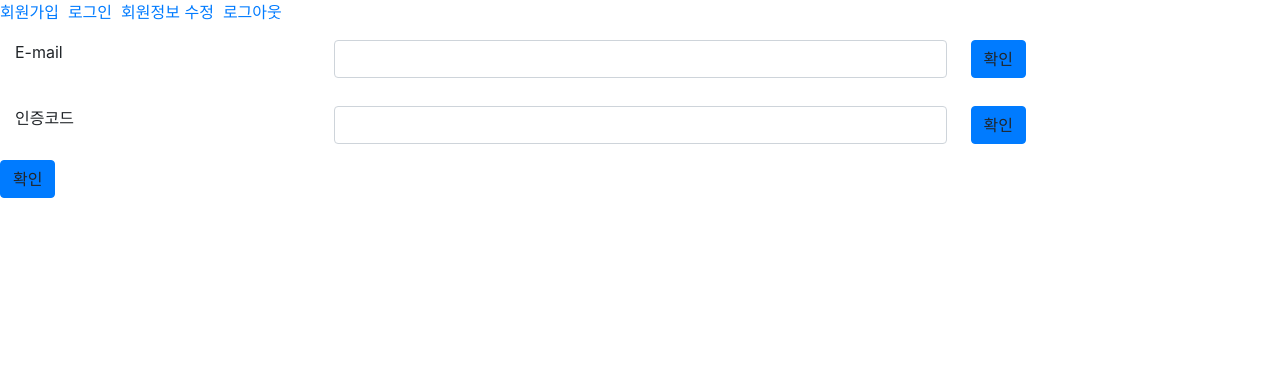
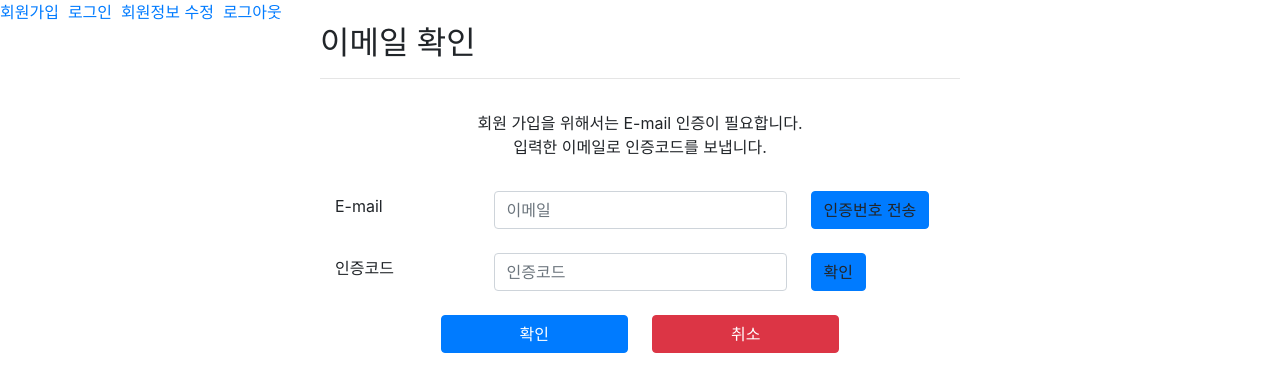
Before and after one commit to Jiyoooon/cookit, a Vue app in the folder front-end/: page /emailAuth in a window 1280 px wide. Shown: the top 392 px of the page. Built offline with nearby package versions, Linux system fonts and the light colour scheme.

Commit message:
0722 | Create EmailAuthPage

```diff
--- /dev/null
+++ b/front-end/src/components/accounts/EmailAuth.vue
@@ -0,0 +1,63 @@
+<template>
+  <div>
+    <b-container fluid="lg" id ="userinfo-container">
+      <b-row align-v = "center">
+        <b-col sm="3">
+          <label for="input-email">E-mail</label>
+        </b-col>
+        <b-col sm="6">
+          <b-form-input
+            id="input-email"
+            v-model="userid"
+            :state="useridState"
+            aria-describedby="input-email-help input-email-feedback"
+            placeholder="이메일"
+            trim
+            >
+          </b-form-input>
+          <b-form-invalid-feedback id="email-feedback">
+            아이디를 입력하세요(영어만 가능, 최소8글자)
+          </b-form-invalid-feedback>
+        </b-col>
+        <b-col sm="3">
+          <b-button variant="primary">인증번호 전송</b-button>
+        </b-col>
+      </b-row>
+
+      <b-row align-v="center" align-h="center">
+        <b-col sm="3">
+          <label for="emailcode">인증코드</label>
+        </b-col>
+        <b-col sm="6">
+          <b-form-input id="emailcode" aria-describedby="code-feedback" v-model="password" :state="passwordValid" placeholder="인증코드"></b-form-input>
+          <b-form-invalid-feedback id="code-feedback">
+          인증코드가 올바르지 않습니다. </b-form-invalid-feedback>
+        </b-col>
+        <b-col sm="3">
+          <b-button variant="primary">확인</b-button>
+        </b-col>
+      </b-row>
+      <b-row align-v="center" align-h="center" >
+          <b-col sm="2"></b-col>
+          <b-col sm="4">
+            <b-button variant="primary" to="/Signup" block>확인</b-button>
+          </b-col>
+          <b-col sm="4">
+            <b-button variant="danger" to="/" block>취소</b-button>
+          </b-col>
+          <b-col sm="2"></b-col>
+      </b-row>
+    </b-container>
+
+  </div>
+</template>
+
+<script>
+  export default {
+    name: 'EmailAuth',
+  }
+</script>
+
+<style>
+
+</style>
--- a/front-end/src/views/accounts/EmailAuthView.vue
+++ b/front-end/src/views/accounts/EmailAuthView.vue
@@ -1,55 +1,31 @@
 <template>
-  <div>
-
-    <b-container fluid>
-      <b-row class="my-1">
-        <b-col sm="3"><!--길이-->
-          <label for="input-userid">E-mail</label>
-        </b-col>
-        <b-col sm="6">
-          <b-form-input
-            id="input-userid"
-            v-model="userid"
-            :state="useridState"
-            aria-describedby="input-userid-help input-userid-feedback"
-            placeholder=""
-            trim
-            >
-          </b-form-input>
-          <b-form-invalid-feedback id="userid-feedback">
-            아이디를 입력하세요(영어만 가능, 최소8글자)
-          </b-form-invalid-feedback>
-        </b-col>
-        <b-col sm="3">
-          <b-button variant="primary">확인</b-button>
-        </b-col>
-      </b-row>
-
-      <b-row class="my-1">
-        <b-col sm="3"><!--길이-->
-          <label for="input-none">인증코드</label>
-        </b-col>
-        <b-col sm="6">
-          <b-form-input type="password" id="password" aria-describedby="password-feedback" v-model="password" :state="passwordValid"></b-form-input>
-          <b-form-invalid-feedback id="password-feedback">
-          영문자와 숫자를 포함해 8글자 이상으로 입력하세요. </b-form-invalid-feedback>
-        </b-col>
-        <b-col sm="3">
-          <b-button variant="primary">확인</b-button>
-        </b-col>
-      </b-row>
-    </b-container>
-    <b-button variant="primary">확인</b-button>
-
+  <div id="email-auth">
+    <h2>이메일 확인</h2>
+    <hr>
+     <div class="inner-center">회원 가입을 위해서는 E-mail 인증이 필요합니다.<br>
+    입력한 이메일로 인증코드를 보냅니다.</div>
+    <EmailAuth/>
   </div>
 </template>
 
 <script>
-  export default {
-
-  }
+import EmailAuth from "@/components/accounts/EmailAuth.vue"
+export default {
+    name: 'EmailAuthView',
+    components: {
+      EmailAuth,
+    }
+}
 </script>
 
 <style>
-
+  #email-auth {
+    width: 50%;
+    display: block;
+    margin: 0px auto;
+  }
+  .inner-center {
+    text-align: center;
+    margin: 2em;
+  }
 </style>
```
